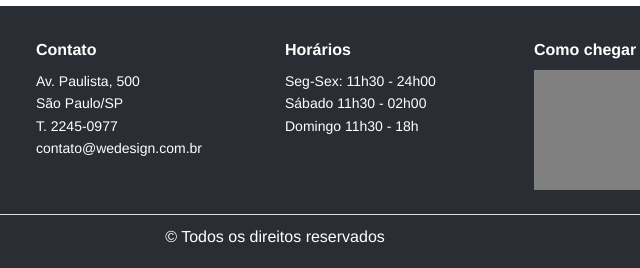
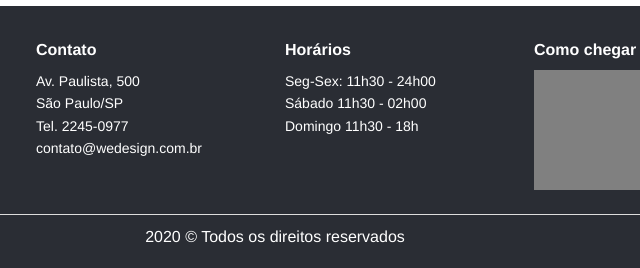
Before and after one commit to MAntonioST/projeto-wedesign, a plain HTML site: page index.html in a window 1280 px wide. Shown: the part 3127-3395 px from the top of the page, 361-1001 px from the left. Drawn offline with Linux system fonts and the light colour scheme.

Commit message:
Adicionando data atual no rodapé

```diff
--- a/index.html
+++ b/index.html
@@ -381,7 +381,7 @@
                     <p>
                         Av. Paulista, 500<br>
                         São Paulo/SP<br>
-                        T. 2245-0977<br>
+                        Tel. 2245-0977<br>
                         contato@wedesign.com.br
                     </p>
                 </div>
--- a/js/scripts.js
+++ b/js/scripts.js
@@ -84,3 +84,7 @@ document.getElementById("service-previous").onclick = function(){
   servico_atual = servico_anterior;
 }
 // Data Footer
+
+var ano_atual = new Date;
+ano_atual = ano_atual.getFullYear();
+document.getElementById("current_year").innerHTML = ano_atual;
```
